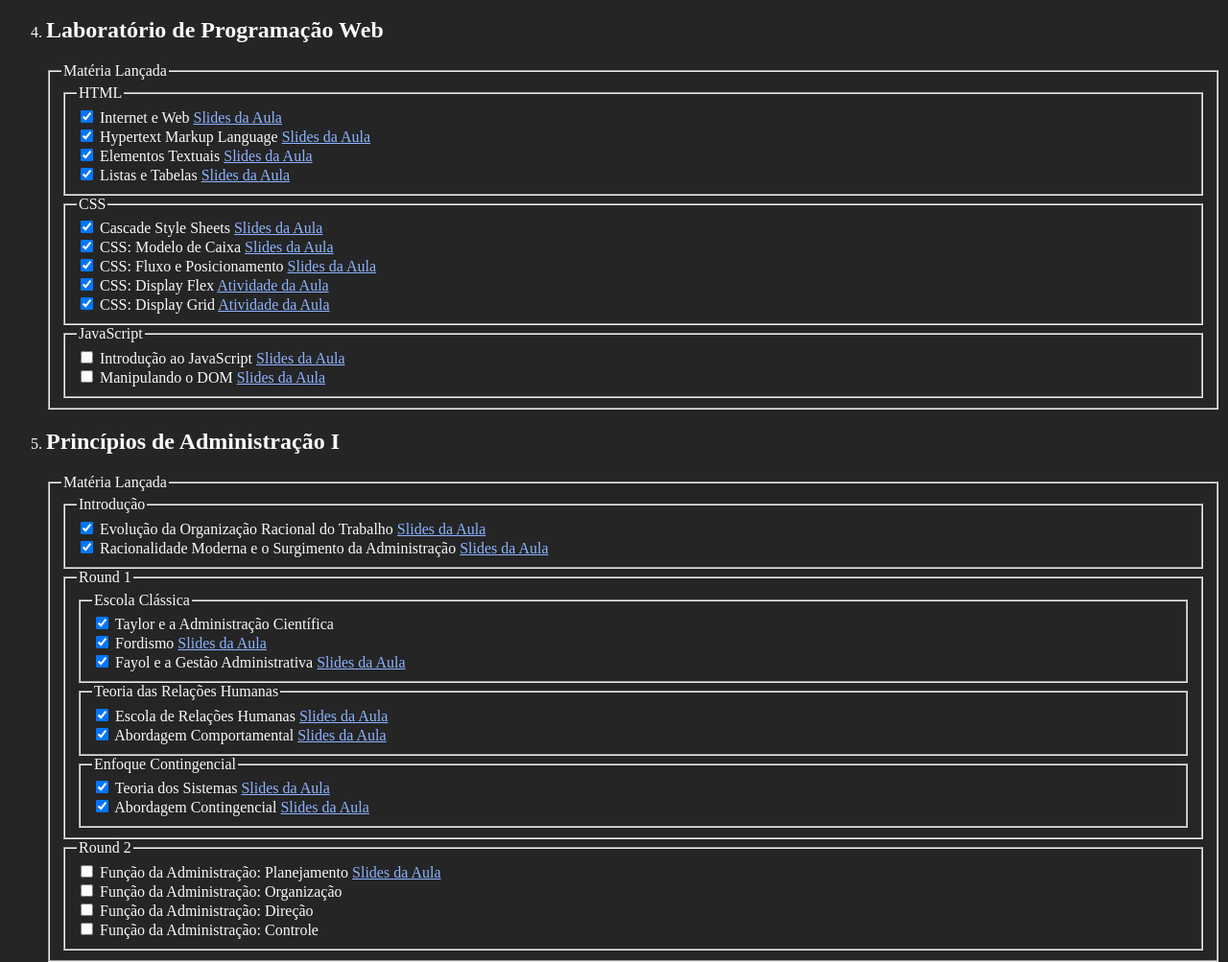
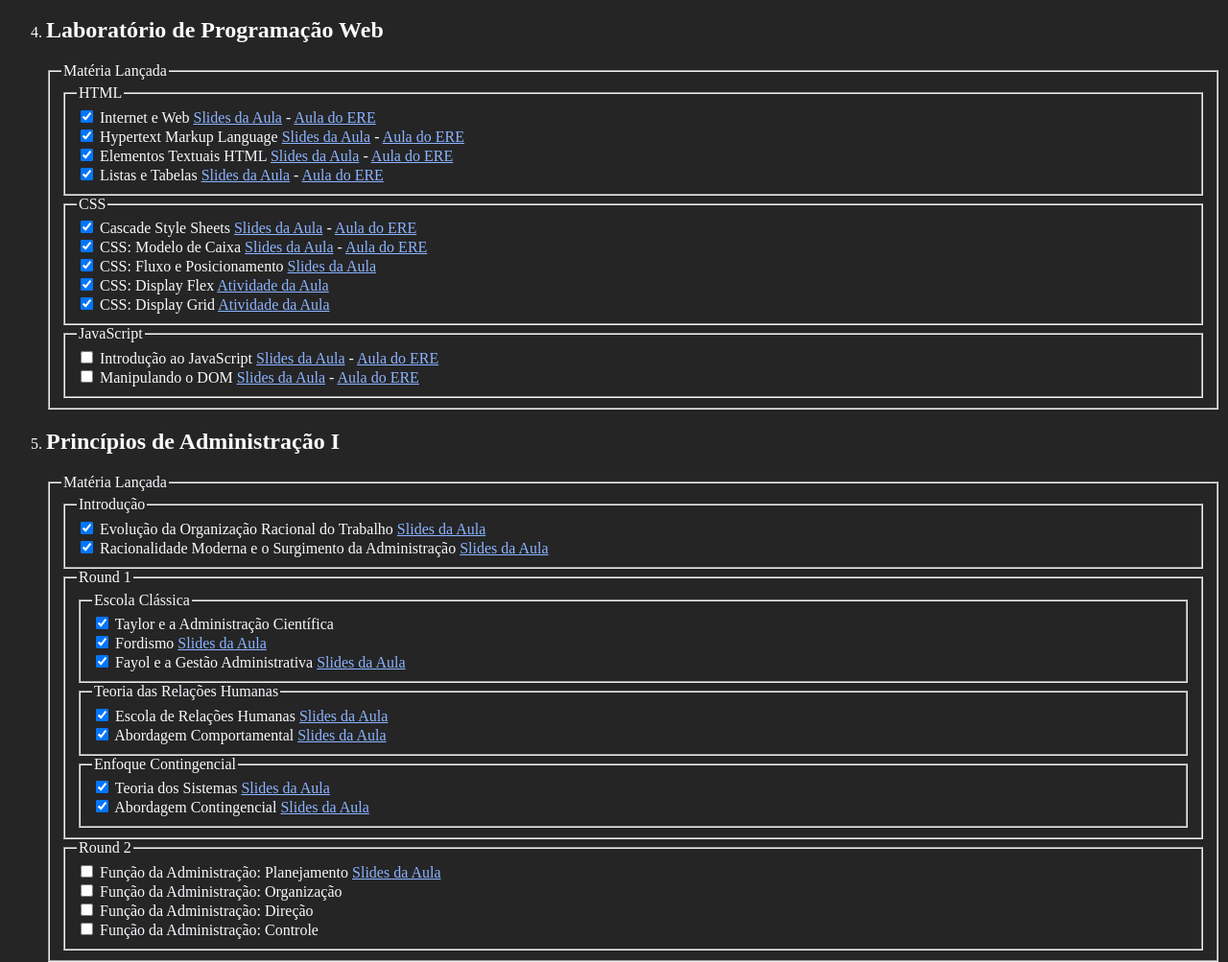
Before and after one commit to LucasPaivaSantos/OCD2nd, a plain HTML site: page index.html in a window 1280 px wide. Shown: the part 1307-2310 px from the top of the page at 96% size. Drawn offline with Linux system fonts and the light colour scheme.

Commit message:
adiciona vídeos de lab web

```diff
--- a/index.html
+++ b/index.html
@@ -325,6 +325,8 @@
                         <a
                             href="https://docs.google.com/presentation/d/1YUnUBhswjUw3ZBwSv8ywP9WnOBd71LteFHD__3a2kzs/present?slide=id.g21da1aaee9_0_0">Slides
                             da Aula</a>
+                        <text> - </text>
+                        <a href="https://www.youtube.com/watch?v=tSPAMhbQtYs">Aula do ERE</a>
                     </div>
                     <div>
                         <input type="checkbox" checked>
@@ -332,13 +334,17 @@
                         <a
                             href="https://docs.google.com/presentation/d/1yH5jmB70FoUP2I22lRqOLDVkXKSrNOqXnjqEHSoSMsg/present?slide=id.g1d2ab31b31_0_102">Slides
                             da Aula</a>
+                        <text> - </text>
+                        <a href="https://www.youtube.com/watch?v=LhfVvOWYUxE">Aula do ERE</a>
                     </div>
                     <div>
                         <input type="checkbox" checked>
-                        <label for="está em dia">Elementos Textuais</label>
+                        <label for="está em dia">Elementos Textuais HTML</label>
                         <a
                             href="https://docs.google.com/presentation/d/1dbc4ad_bfzDfz-FOC8qK8_QtDFnkuqzQ7I1FiU8wwrc/present?slide=id.g1d2ad1e3a8_0_0">Slides
                             da Aula</a>
+                        <text> - </text>
+                        <a href="https://www.youtube.com/watch?v=lQA4aw3YmZo">Aula do ERE</a>
                     </div>
                     <div>
                         <input type="checkbox" checked>
@@ -346,6 +352,8 @@
                         <a
                             href="https://docs.google.com/presentation/d/13XX4aSPkwkRJ0h7DdywTOxjmRAmU25dnJWci_1H2-lc/present?slide=id.g21da1aaee9_0_0">Slides
                             da Aula</a>
+                        <text> - </text>
+                        <a href="https://www.youtube.com/watch?v=3-8Q5I04gpY">Aula do ERE</a>
                     </div>
                 </fieldset>
                 <fieldset>
@@ -356,6 +364,8 @@
                         <a
                             href="https://docs.google.com/presentation/d/13nLNojqw53NXZYfbMTV0BPpQ87hyKMoSKeGRkh8iBcI/present?slide=id.g1f633aa03f_0_0">Slides
                             da Aula</a>
+                        <text> - </text>
+                        <a href="https://www.youtube.com/watch?v=xivI9azNrv8">Aula do ERE</a>
                     </div>
                     <div>
                         <input type="checkbox" checked>
@@ -363,6 +373,8 @@
                         <a
                             href="https://docs.google.com/presentation/d/1BXhd2m6zTDtBR0U20ynQiqoV9rpAcxLVOkH5DJyAwU8/present?slide=id.g1e2d0a904a_1_0">Slides
                             da Aula</a>
+                        <text> - </text>
+                        <a href="https://www.youtube.com/watch?v=LyGQxdnO6uE">Aula do ERE</a>
                     </div>
                     <div>
                         <input type="checkbox" checked>
@@ -392,6 +404,8 @@
                         <a
                             href="https://docs.google.com/presentation/d/1hI7c3KnqKGAvg535PbALNEBuX_87RG3Z24Fl9ZK96Aw/present?slide=id.p">Slides
                             da Aula</a>
+                        <text> - </text>
+                        <a href="https://www.youtube.com/watch?v=Rc1Y_oIfysc">Aula do ERE</a>
                     </div>
                     <div>
                         <input type="checkbox" unchecked>
@@ -399,6 +413,8 @@
                         <a
                             href="https://docs.google.com/presentation/d/1ulb3PJgq2T88RiEKqUZMZd0RNCD9aWz0ep6ZdNf7Zew/present?slide=id.p">Slides
                             da Aula</a>
+                        <text> - </text>
+                        <a href="https://www.youtube.com/watch?v=OCHO7EodrBA">Aula do ERE</a>
                     </div>
 
                 </fieldset>
@@ -576,7 +592,7 @@
         </ol>
     </div>
     <div>
-        <p>Atualizado em <date>29/06</date> às <time>11:43</time></p>
+        <p>Atualizado em <date>16/07</date> às <time>13:21</time></p>
     </div>
 
 </body>
```
